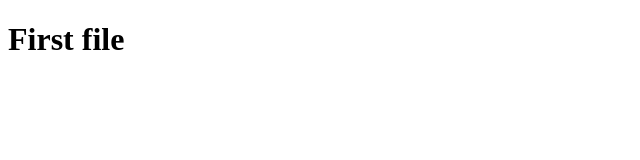
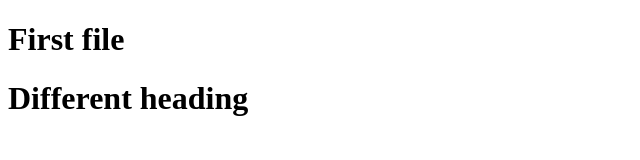
Before and after one commit to GezimHama/WebDev2023-GH, a plain HTML site: page FirstFile.html in a window 1280 px wide. Shown: the whole page, without its empty margins (0-640 px from the left). Drawn offline with Linux system fonts and the light colour scheme.

Commit message:
A commit

```diff
--- a/FirstFile.html
+++ b/FirstFile.html
@@ -8,5 +8,6 @@
 </head>
 <body>
     <h1>First file</h1>
+    <h1>Different heading</h1>
 </body>
 </html>
```
